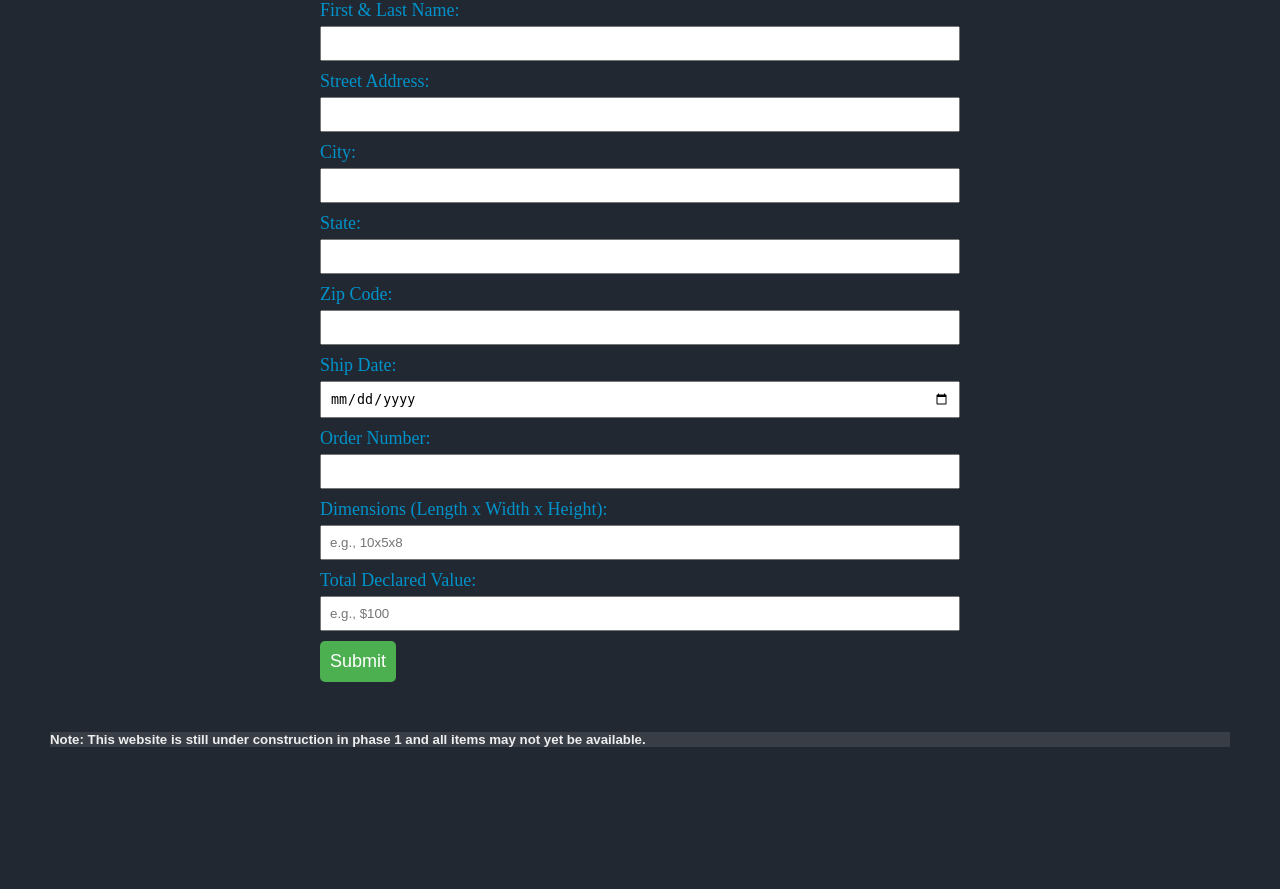
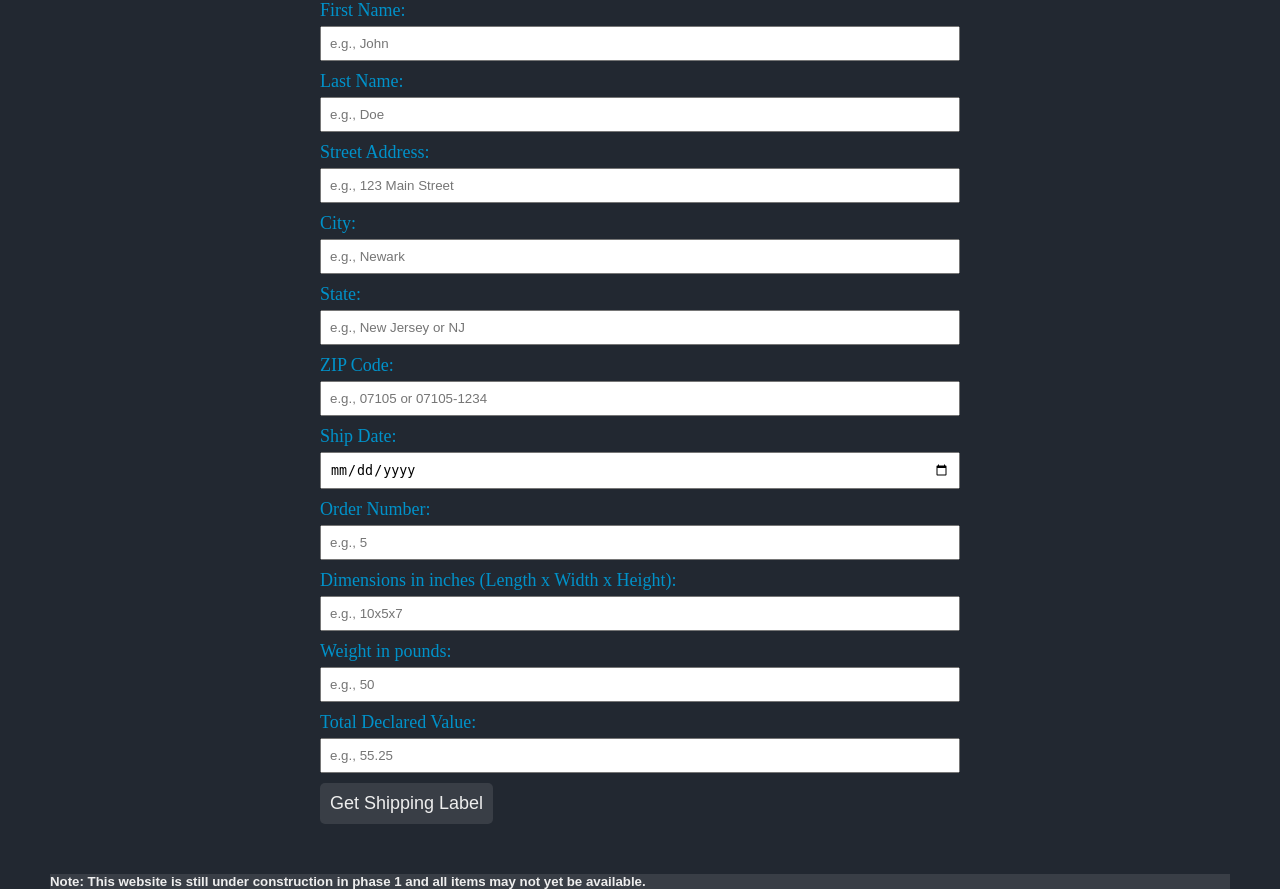
Before and after one commit to GLB7/IT202-GLB7-Project, a PHP site: page /shipping.php in a window 1280 px wide. Shown: the part 100-989 px from the top of the page. Before the commit the page ends 847 px from the top, so only its background shows below. Run offline with PHP 8.4, Linux system fonts and the light colour scheme.

Commit message:
2/14/2024
Still need to style it better and make sure all criteria for phase 1 is met.

```diff
--- a/header.css
+++ b/header.css
@@ -45,6 +45,6 @@ a.header-button {
 /* Color Palette
 #222831  Dark Blue
 #393e46  Gray
-#0092ca; Light Blue
-#eeeeee; White
+#0092ca Light Blue
+#eeeeee White
 */
--- a/shipping.css
+++ b/shipping.css
@@ -21,8 +21,8 @@ input {
 
 button {
     padding: 10px;
-    background-color: #4CAF50;
-    color: white;
+    background-color:#393e46;
+    color: #eeeeee;
     border: none;
     margin:0 25%;
     border-radius: 5px;
--- a/shipping.php
+++ b/shipping.php
@@ -1,51 +1,49 @@
 <html>
     <head>
         <title>The Bibliophile's Commune Shipping</title>
-        <link rel="icon" href="store_logo.png" type="image/png"/>
+        <link rel="icon" href="images/store_logo.png" type="image/png"/>
         <link rel="stylesheet" href="shipping.css"/>
     </head>
     <body>
         <?php include ('header.php');?>
         <main>
-        <form action="#" method="post" id="packageForm">
-            <label for="toAddresses">First & Last Name:</label>
-            <input type="text" id="toAddresses" name="var" required>
-            <br>
+        <?php if (!empty($error_message)) { ?><p style="color: red; margin:0 25%; padding: 10px;"><?php echo htmlspecialchars($error_message);?></p><?php } ?>
+        <!-- anything on this form can be changed with inspect source so validate with php -->
+        <form action="shipping_label.php" method="post" id="packageform">
+            <label for="fname">First Name:</label>
+            <input type="text" id="fname" name="fname" placeholder="e.g., John" required><br>
 
-            <label for="toAddresses">Street Address:</label>
-            <input type="text" id="toAddresses" name="var" required>
-            <br>
+            <label for="lname">Last Name:</label>
+            <input type="text" id="lname" name="lname" placeholder="e.g., Doe" required><br>
 
-            <label for="toAddresses">City:</label>
-            <input type="text" id="toAddresses" name="var" required>
-            <br>
+            <label for="toaddress">Street Address:</label>
+            <input type="text" id="toaddress" name="toaddress" placeholder="e.g., 123 Main Street" required><br>
 
-            <label for="toAddresses">State:</label>
-            <input type="text" id="toAddresses" name="var" required>
-            <br>
+            <label for="city">City:</label>
+            <input type="text" id="city" name="city" placeholder="e.g., Newark" required><br>
 
-            <label for="toAddresses">Zip Code:</label>
-            <input type="text" id="toAddresses" name="var" required>
-            <br>
+            <label for="state">State:</label>
+            <input type="text" id="state" name="state" placeholder="e.g., New Jersey or NJ" required><br>
 
-            <label for="shipDate">Ship Date:</label>
-            <input type="date" id="shipDate" name="shipDate" required>
-            <br>
+            <label for="zipcode">ZIP Code:</label>
+            <input type="number" id="zipcode" name="zipcode" placeholder="e.g., 07105 or 07105-1234" required><br>
 
-            <label for="orderNumber">Order Number:</label>
-            <input type="text" id="orderNumber" name="orderNumber" required>
-            <br>
+            <label for="shipdate">Ship Date:</label>
+            <input type="date" id="shipdate" name="shipdate" required><br>
 
-            <label for="dimensions">Dimensions (Length x Width x Height):</label>
-            <input type="text" id="dimensions" name="dimensions" placeholder="e.g., 10x5x8" required>
-            <br>
+            <label for="ordernumber">Order Number:</label>
+            <input type="number" id="ordernumber" name="ordernumber" placeholder="e.g., 5" required><br>
 
-            <label for="declaredValue">Total Declared Value:</label>
-            <input type="text" id="declaredValue" name="declaredValue" placeholder="e.g., $100" required>
-            <br>
+            <label for="dimensions">Dimensions in inches (Length x Width x Height):</label>
+            <input type="text" id="dimensions" name="dimensions" placeholder="e.g., 10x5x7" required><br>
 
-            <button type="submit">Submit</button>
-            <br>
+            <label for="weight">Weight in pounds:</label>
+            <input type="number" id="dimensions" name="weight" placeholder="e.g., 50" required><br>
+
+            <label for="value">Total Declared Value:</label>
+            <input type="number" id="value" name="value" min="0" step="0.01" placeholder="e.g., 55.25" required><br>
+
+            <button type="submit">Get Shipping Label</button><br>
         </form>
         </main>
     </body>
```
Also changed, not shown: shipping_label.css (added, +39 -0 lines), shipping_label.php (added, +90 -0 lines), images/trackingnum.png (added).
